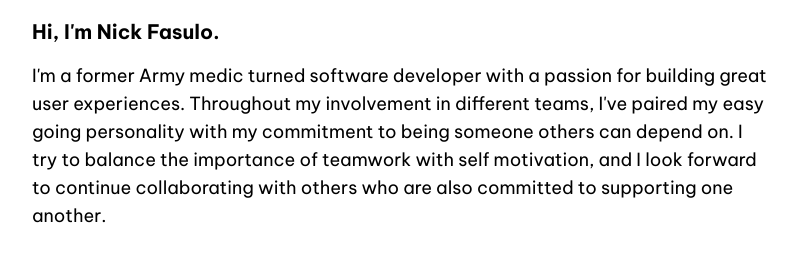
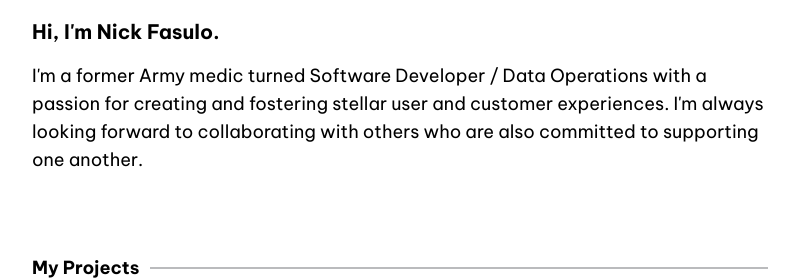
Before and after one commit to NickFasulo/Nick-Fasulo-portfolio, a Next.js app: page / in a window 1280 px wide. Shown: the part 162-442 px from the top of the page, without its empty margins (240-1039 px from the left). Built offline with nearby package versions, Linux system fonts and the light colour scheme.

Commit message:
update desc

```diff
--- a/data/config.js
+++ b/data/config.js
@@ -6,12 +6,12 @@ export const meta = {
 
 export const hero = {
   title: "Hi, I'm Nick Fasulo.",
-  desc: "I'm a former Army medic turned software developer with a passion for building great user experiences. Throughout my involvement in different teams, I've paired my easy going personality with my commitment to being someone others can depend on. I try to balance the importance of teamwork with self motivation, and I look forward to continue collaborating with others who are also committed to supporting one another."
+  desc: "I'm a former Army medic turned Software Developer / Data Operations with a passion for creating and fostering stellar user and customer experiences. I'm always looking forward to collaborating with others who are also committed to supporting one another."
 };
 
 export const projects = {
   title: 'My Projects',
-  desc: "Here are some of my favorite personal projects that I've worked on.",
+  desc: "Here are some of my favorite personal projects that I've worked on:",
   projects: [
     {
       title: 'Galaxy Movies',
```
